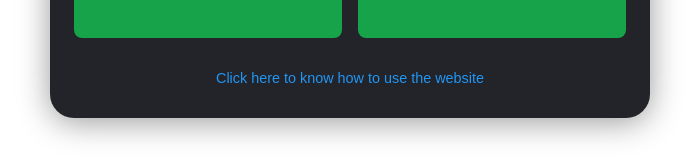
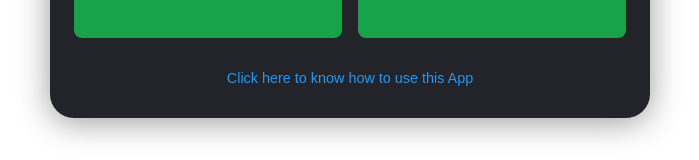
Before and after one commit to ShambhaviNK/tejuWebAppNew, a Next.js app in the folder teju-webnew-ui/: page / in a window 1280 px wide. Shown: the part 556-716 px from the top of the page, without its empty margins (290-989 px from the left). Built offline with nearby package versions, Linux system fonts and the light colour scheme.

Commit message:
changed the statement.

```diff
--- a/teju-webnew-ui/src/app/components/MainInterface.tsx
+++ b/teju-webnew-ui/src/app/components/MainInterface.tsx
@@ -558,7 +558,7 @@ export default function MainInterface() {
         target="_blank"
         rel="noopener noreferrer"
       >
-        Click here to know how to use the website
+        Click here to know how to use this App
       </HelpLink>
     </Container>
   );
```
